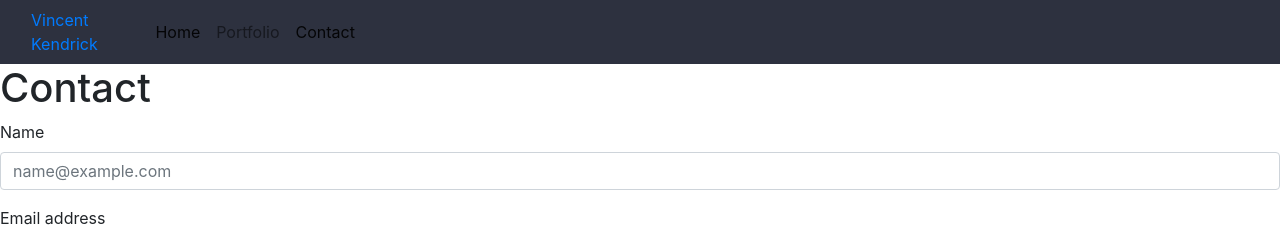
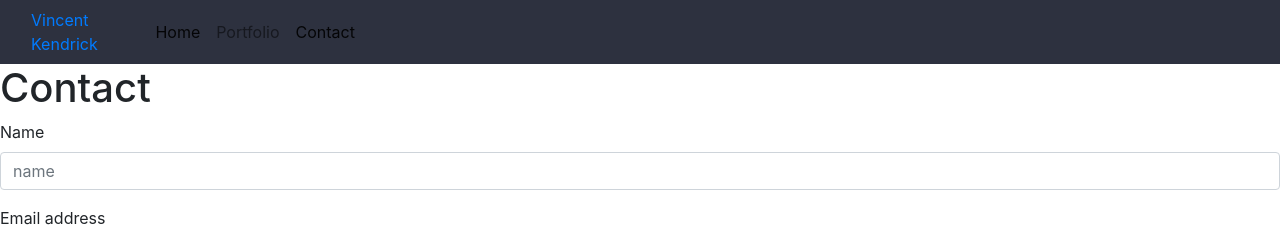
Before and after one commit to dagreatcode/mern-portfolio, a React (Create React App) app in the folder client/: page /contact in a window 1280 px wide. Shown: the top 236 px of the page. Built offline with nearby package versions, Linux system fonts and the light colour scheme; no server answers.

Commit message:
fixed name lable

```diff
--- a/client/src/containers/Contact/Contact.jsx
+++ b/client/src/containers/Contact/Contact.jsx
@@ -10,10 +10,10 @@ class Contact extends Component {
             Name
           </label>
           <input
-            type="email"
+            type="text"
             className="form-control"
             id="exampleFormControlInput1"
-            placeholder="name@example.com"
+            placeholder="name"
           />
         </div>
         <div className="mb-3">
```
